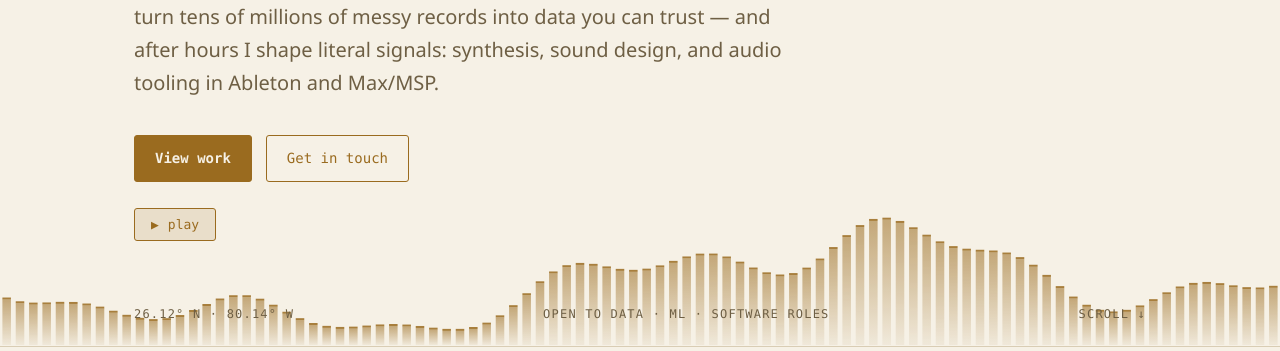
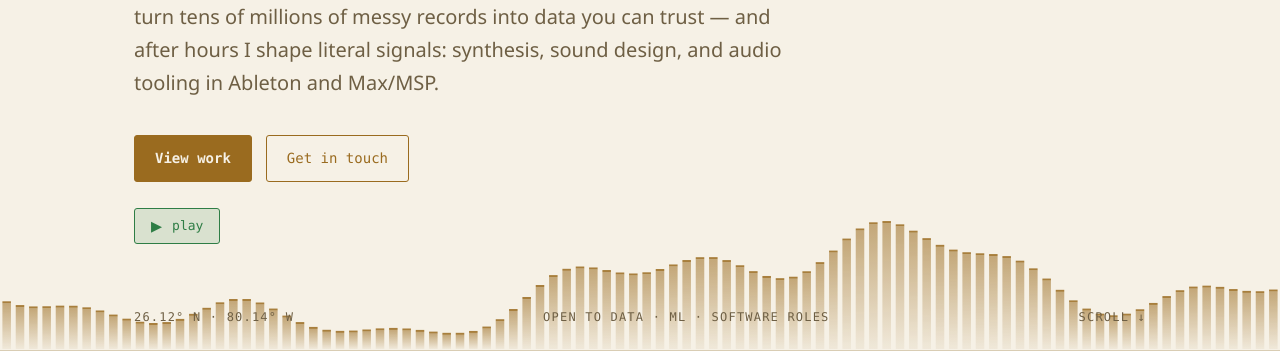
Before and after one commit to mjconcepcion/mjconcepcion.github.io, a plain HTML site: page index.html in a window 1280 px wide. Shown: the part 471-822 px from the top of the page. Drawn offline with Linux system fonts and the light colour scheme; no server answers.

Commit message:
Transport button goes green with a bigger play triangle
Play is green on every console and DAW - the button now wears its own
transport-green tokens (tuned per theme) for real contrast against the
amber page, and the play glyph steps up to draw the eye. Live dot
matches.

```diff
--- a/index.html
+++ b/index.html
@@ -16,6 +16,9 @@
     --accent:#9A6B1F;
     --accent-bright:#B47F24;
     --glow:rgba(154,107,31,.14);
+    --play:#2E7D45;
+    --play-bright:#226B38;
+    --play-glow:rgba(46,125,69,.14);
     --mono:"Cascadia Code","SF Mono","Consolas","Menlo","Liberation Mono",monospace;
     --body:"Segoe UI",system-ui,-apple-system,"Helvetica Neue",Arial,sans-serif;
   }
@@ -29,6 +32,9 @@
       --accent:#E8A33D;
       --accent-bright:#F5BE63;
       --glow:rgba(232,163,61,.12);
+      --play:#58B36B;
+      --play-bright:#74C985;
+      --play-glow:rgba(88,179,107,.14);
     }
   }
   :root[data-theme="dark"]{
@@ -40,6 +46,9 @@
     --accent:#E8A33D;
     --accent-bright:#F5BE63;
     --glow:rgba(232,163,61,.12);
+    --play:#58B36B;
+    --play-bright:#74C985;
+    --play-glow:rgba(88,179,107,.14);
   }
   :root[data-theme="light"]{
     --ground:#F6F1E6;
@@ -50,6 +59,9 @@
     --accent:#9A6B1F;
     --accent-bright:#B47F24;
     --glow:rgba(154,107,31,.14);
+    --play:#2E7D45;
+    --play-bright:#226B38;
+    --play-glow:rgba(46,125,69,.14);
   }
 
   /* ============ BASE ============ */
@@ -154,9 +166,9 @@
   }
   .transport button{
     position:relative;overflow:hidden;
-    display:inline-flex;align-items:center;gap:9px;
-    background:var(--glow);
-    border:1px solid var(--accent);color:var(--accent);
+    display:inline-flex;align-items:center;gap:10px;
+    background:var(--play-glow);
+    border:1px solid var(--play);color:var(--play);
     font-family:var(--mono);font-size:.8125rem;
     padding:8px 16px;border-radius:3px;cursor:pointer;
     transition:transform .25s ease, box-shadow .25s ease,
@@ -170,12 +182,15 @@
     transition:left .6s ease;
   }
   .transport button:hover{
-    border-color:var(--accent-bright);color:var(--accent-bright);
+    border-color:var(--play-bright);color:var(--play-bright);
     transform:translateY(-1px);
-    box-shadow:0 4px 16px var(--glow);
+    box-shadow:0 4px 16px var(--play-glow);
   }
   .transport button:hover::after{left:125%}
-  .transport button #playIcon{display:inline-block}
+  .transport button #playIcon{
+    display:inline-block;
+    font-size:1.15rem;line-height:1;
+  }
   .transport button:hover #playIcon{animation:wiggle .45s ease}
   @keyframes wiggle{
     0%,100%{transform:rotate(0)}
@@ -185,7 +200,7 @@
   .transport .track-title{color:var(--ink-dim);letter-spacing:.04em}
   .transport .live-dot{
     width:8px;height:8px;border-radius:50%;
-    background:var(--accent);
+    background:var(--play);
     animation:pulse 1.1s ease-in-out infinite;
   }
   @keyframes pulse{0%,100%{opacity:1}50%{opacity:.25}}
```
